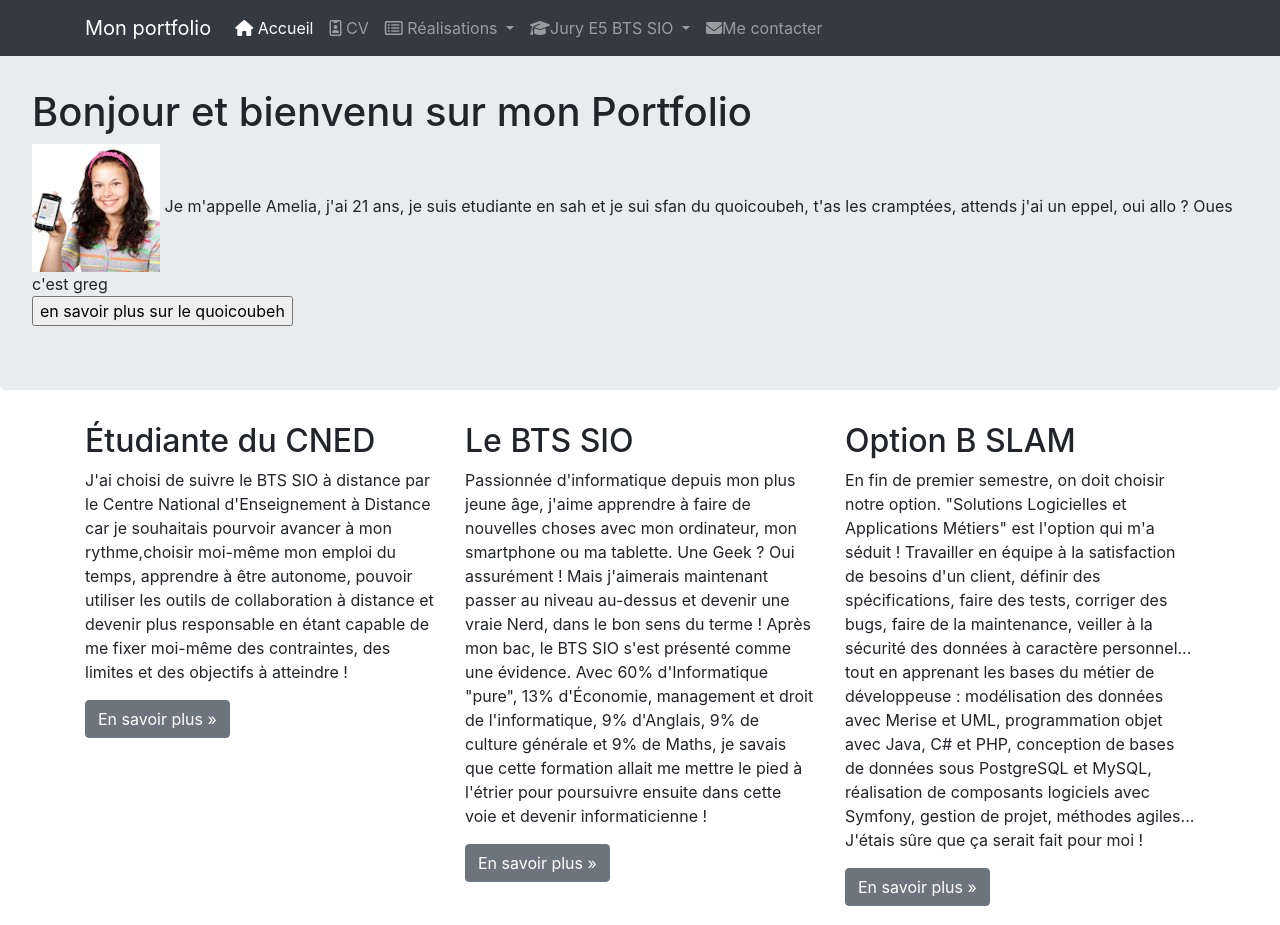
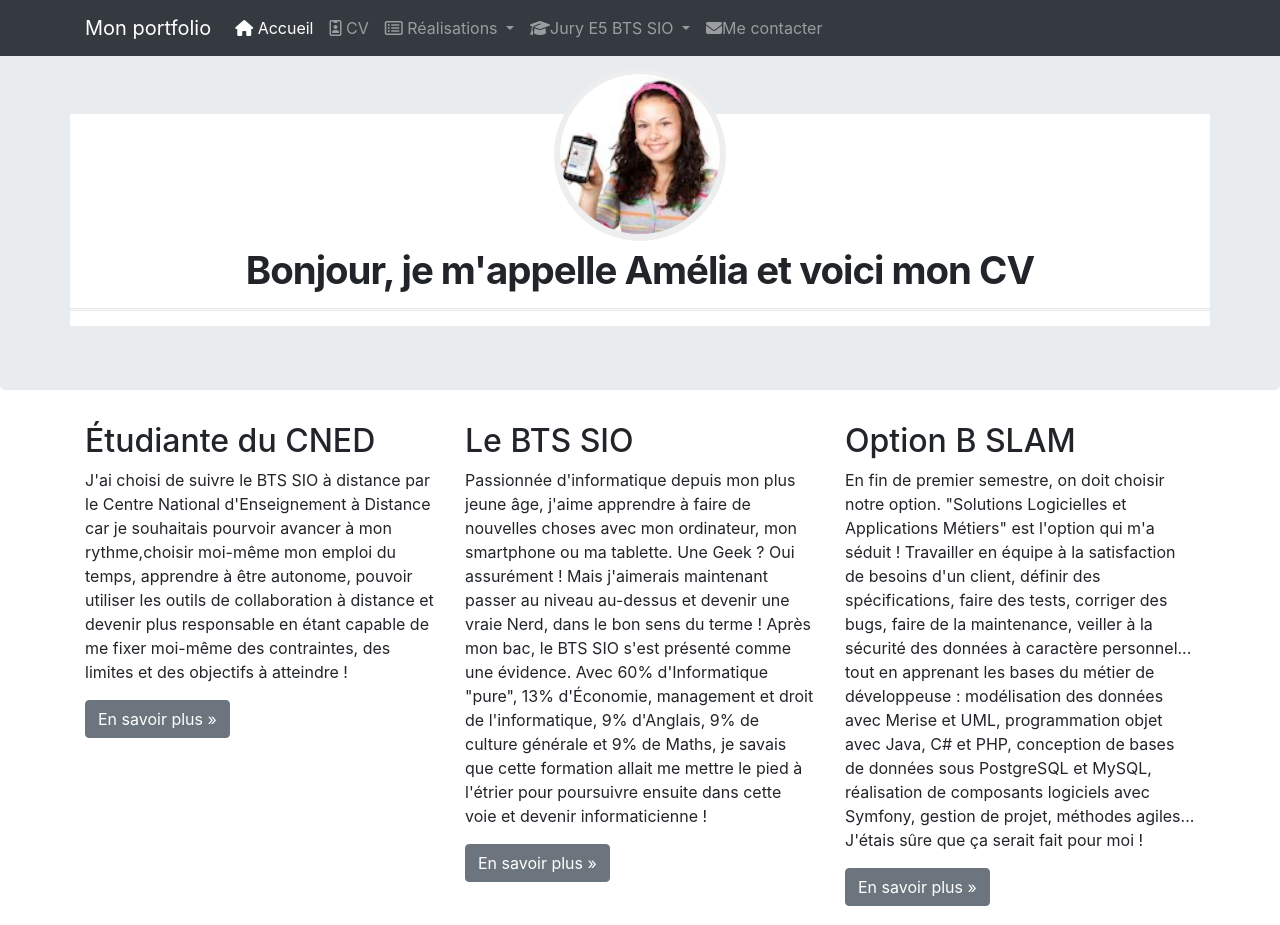
Before and after one commit to morganttheo/morganttheo, a plain HTML site: page index.html in a window 1280 px wide. Shown: the top 925 px of the page. Drawn offline with nearby package versions, Linux system fonts and the light colour scheme.

Commit message:
ajout de la page de CV Task #7 - ajouter cv

```diff
--- /dev/null
+++ b/fichiersimages/css/cv.css
@@ -0,0 +1,11 @@
+body { padding-top: 50px; }
+.cadreCV { padding-bottom: 15px; background: white; }
+/****************************************
+* En-tête du CV
+****************************************/
+#cv-entete { margin-top: -45px; width: 100%;}
+#cv-photo { width: 172px; height: 172px; border-radius: 50%; overflow: hidden; padding: 5px; background: #eee; display: inline-block; }
+#cv-photo img { width: 160px; height: 160px; border-radius: 50%; }
+#cv-intro h1 { margin: 0; padding: 0; font-size: 2.4em; font-weight: 700; letter-spacing: -1px;}
+#cv-intro h1 span { color: rgb(226,0,26); }
+#cv-intro::after { background: url('images/ligne.png'); /* Dossier "images" est un sousdossier de "css" (à créer) */ width: 100%; height: 3px; margin-top: 15px; content: ''; display: block;}
--- a/index.html
+++ b/index.html
@@ -1,4 +1,4 @@
-doctype html>
+<!doctype html>
 <html lang="fr">
     <head>
         <!-- Required meta tags -->
@@ -11,6 +11,7 @@ doctype html>
         <link rel="stylesheet" href="https://cdn.jsdelivr.net/npm/bootstrap@4.6.2/dist/css/bootstrap.min.css" integrity="sha384-xOolHFLEh07PJGoPkLv1IbcEPTNtaed2xpHsD9ESMhqIYd0nLMwNLD69Npy4HI+N" crossorigin="anonymous">
         <link rel="icon" href="favicon.ico">
         <link href="https://maxcdn.bootstrapcdn.com/font-awesome/4.7.0/css/fontawesome.min.css"rel="stylesheet">
+        <link rel="stylesheet" href="fichiersimages/css/cv.css">
 
         <title>Portfolio d'Amélia Pilou (BTS SIO 2022)</title>
     </head>
@@ -102,11 +103,18 @@ doctype html>
             </div>
         </nav>
         <div class="jumbotron">
-            <h1>Bonjour et bienvenu sur mon Portfolio</h1>
-            <img src="AmeliaPilou.jpg" alt="PORTRAIT de amelia pILOU">
-            <a>Je m'appelle Amelia, j'ai 21 ans, je suis etudiante en sah et je sui sfan du quoicoubeh, t'as les cramptées, attends j'ai un eppel, oui allo ? Oues c'est greg</a>
-            </br>
-            <input type="button" value="en savoir plus sur le quoicoubeh">
+            <div class="container">
+                <div class="row cadreCV">
+                    <div id="cv-entete" class="text-center">
+                        <div id="cv-photo">
+                            <img src="AmeliaPilou.jpg" alt="Ma photo d'identité">
+                        </div>
+                        <div id="cv-intro">
+                            <h1>Bonjour, je m'appelle Amélia et voici mon CV</h1>
+                        </div>
+                    </div>
+                </div>
+            </div>
 
         </div> <!-- Emplacement pour le contenu principal de la page -->
         <footer>
```
